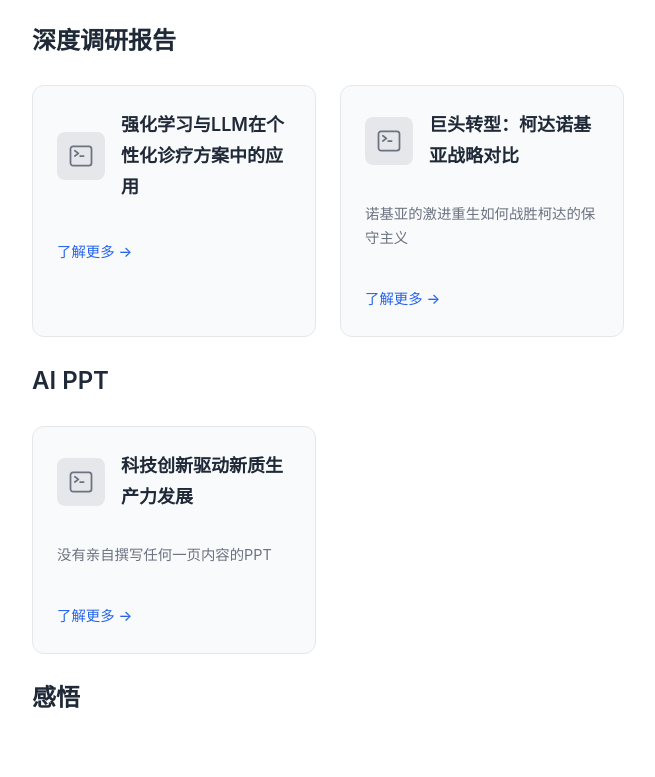
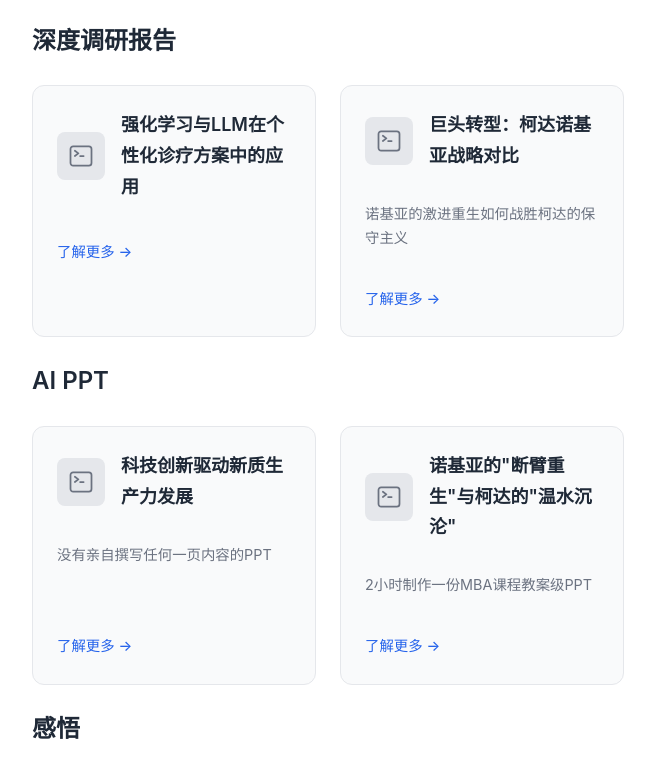
Before and after one commit to DreamerHua/homepage-projects, a plain HTML site: page index.html in a window 1280 px wide. Shown: the part 1250-2027 px from the top of the page, without its empty margins (158-813 px from the left). Drawn offline with Linux system fonts and the light colour scheme.

Commit message:
添加AiPPT栏目下的项目

```diff
--- a/index.html
+++ b/index.html
@@ -465,7 +465,7 @@
             <section id="ai-ppt" class="project-section">
                 <h3><i class="fas fa-file-powerpoint"></i>AI PPT</h3>
                 <div class="project-grid">
-                    <!-- 项目卡片 2 -->
+                    <!-- 项目卡片：微党课-新质生产力发展-->
                     <div class="project-card">
                         <div class="card-header">
                             <div class="card-icon">
@@ -479,10 +479,27 @@
                             <a href="https://docs.google.com/presentation/d/1UCYax3tp7JPbrbB45ys3c9ouiF6aoC3w/edit?usp=drive_link&ouid=111389174099620189087&rtpof=true&sd=true" target="_blank">了解更多 &rarr;</a>
                         </div>
                     </div>
+
+
+                    <!-- 项目卡片：柯达&诺基亚战略转型对比 -->
+                    <div class="project-card">
+                        <div class="card-header">
+                            <div class="card-icon">
+                                 <!-- 通用图标 -->
+                                <svg xmlns="http://www.w3.org/2000/svg" fill="none" viewBox="0 0 24 24" stroke-width="1.5" stroke="currentColor"><path stroke-linecap="round" stroke-linejoin="round" d="M6.75 7.5l3 2.25-3 2.25m4.5 0h3m-9 8.25h13.5A2.25 2.25 0 0021 18V6a2.25 2.25 0 00-2.25-2.25H5.25A2.25 2.25 0 003 6v12a2.25 2.25 0 002.25 2.25z" /></svg>
+                            </div>
+                            <h4 class="card-title">诺基亚的"断臂重生"与柯达的"温水沉沦"</h4>
+                        </div>
+                        <p class="card-description">2小时制作一份MBA课程教案级PPT</p>
+                        <div class="card-footer">
+                            <a href="https://docs.google.com/presentation/d/1YW-QSG823Yax-5KEukJ6_QfoBrTX8nOi?rtpof=true&usp=drive_fs" target="_blank">了解更多 &rarr;</a>
+                        </div>
+                    </div>
+
                 </div>
             </section>
 
-            <!-- --- 其他项目区 --- -->
+            <!-- --- 感悟项目区 --- -->
             <section id="opinion" class="project-section">
                 <h3>感悟</h3>
                 <div class="project-grid">
```
